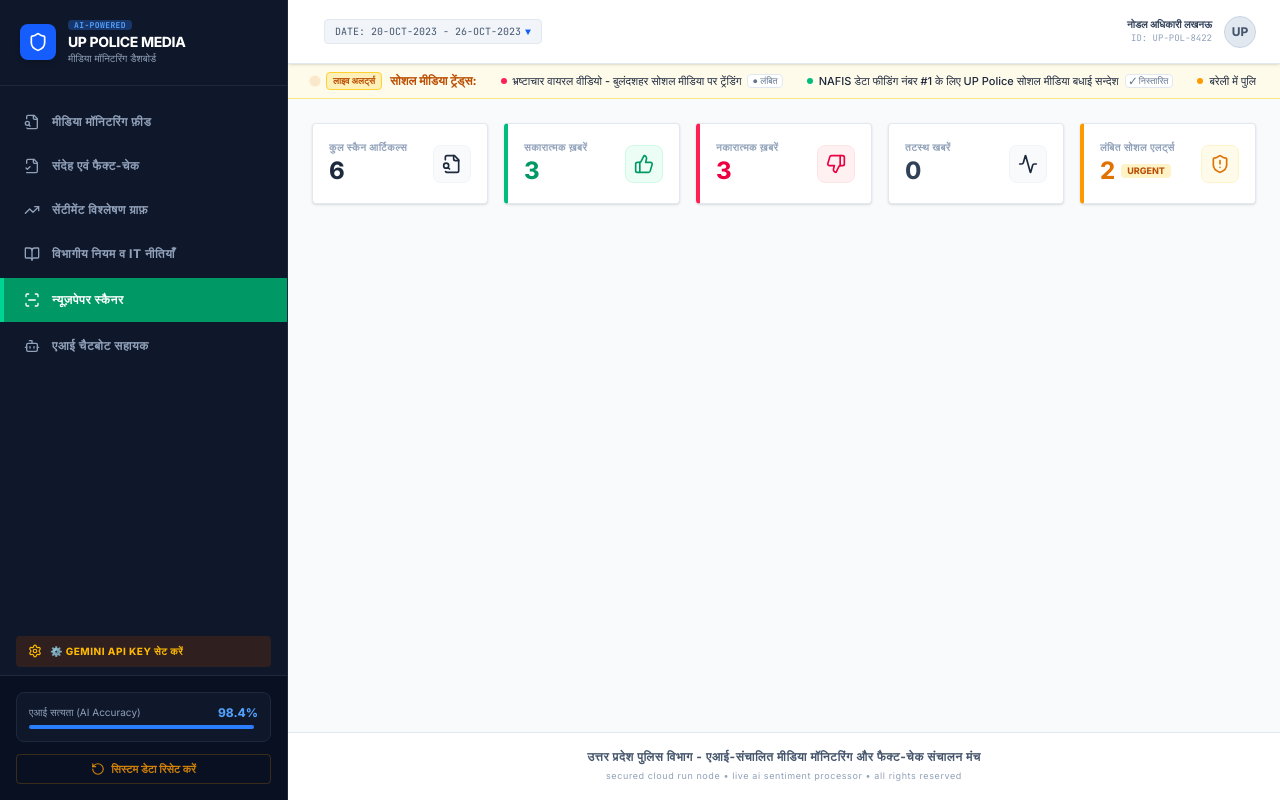
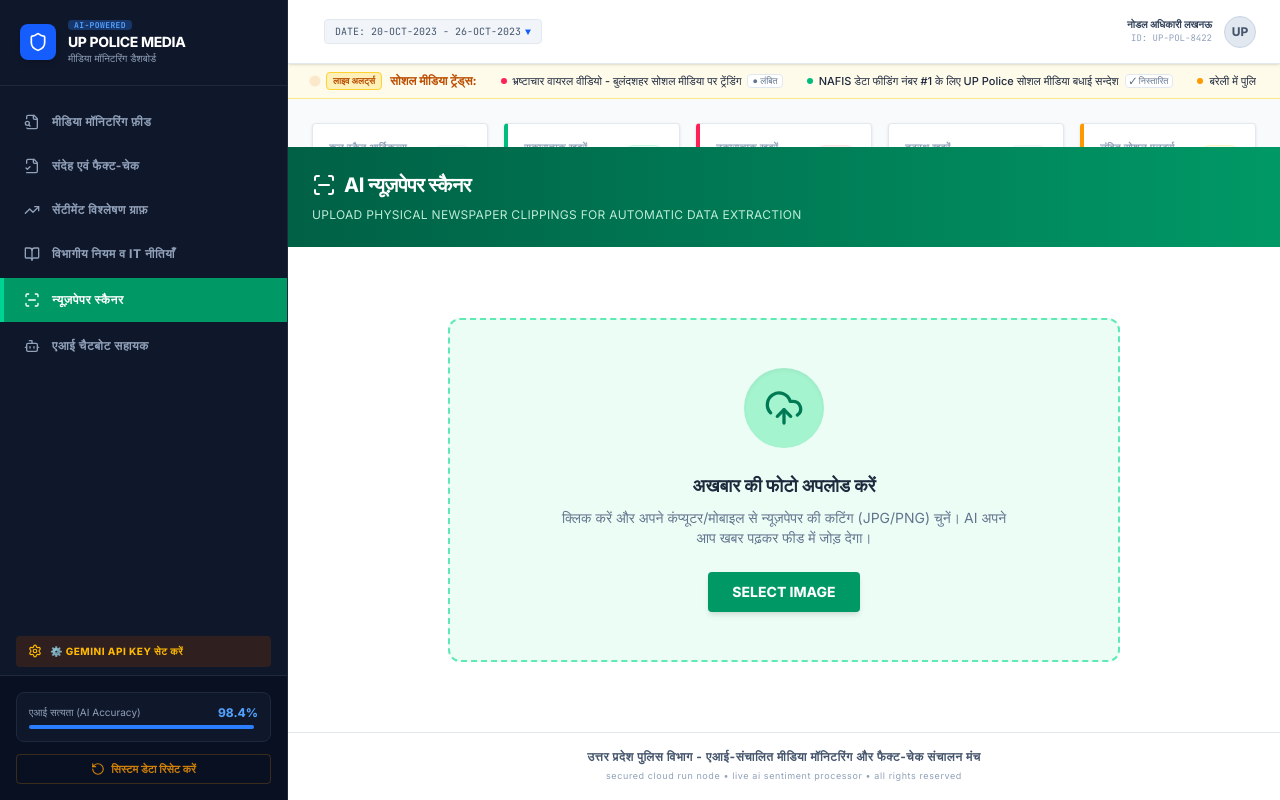
Before and after one commit to vivekimpdoc-commits/up-police-media-monitoring---fact-check-dashboard, a React (Vite) app: page / in a window 1280 px wide. Both pictures are taken after a click on the button "न्यूज़पेपर स्कैनर". Built offline with nearby package versions, Linux system fonts and the light colour scheme.

Commit message:
fix: Inject missing Scanner View UI

```diff
--- a/src/App.tsx
+++ b/src/App.tsx
@@ -1695,6 +1695,65 @@ export default function App() {
 
       {/* Footer copyright */}
 
+        {/* TAB CONTENT: SCANNER VIEW */}
+        {activeTab === "scanner" && (
+          <div id="scanner-view" className="flex flex-col h-full overflow-y-auto">
+            <div className="bg-gradient-to-r from-emerald-800 to-emerald-600 text-white p-6 shadow-md shrink-0">
+              <h2 className="text-xl font-black uppercase tracking-tight flex items-center gap-2">
+                <ScanLine className="w-6 h-6" />
+                AI न्यूज़पेपर स्कैनर
+              </h2>
+              <p className="text-emerald-100 text-xs mt-2 uppercase tracking-wide opacity-90">
+                Upload physical newspaper clippings for automatic data extraction
+              </p>
+            </div>
+
+            <div className="p-6 flex-grow flex items-center justify-center bg-white">
+              <div className="max-w-2xl w-full">
+                <div className="border-2 border-dashed border-emerald-300 bg-emerald-50 rounded-xl p-12 text-center transition-all hover:bg-emerald-100">
+                  <input
+                    type="file"
+                    accept="image/*"
+                    onChange={handleImageUpload}
+                    className="hidden"
+                    id="newspaper-upload"
+                  />
+                  <label
+                    htmlFor="newspaper-upload"
+                    className="cursor-pointer flex flex-col items-center justify-center"
+                  >
+                    <div className="w-20 h-20 bg-emerald-200 rounded-full flex items-center justify-center mb-6 shadow-inner">
+                      <UploadCloud className="w-10 h-10 text-emerald-700" />
+                    </div>
+                    <h3 className="text-lg font-bold text-slate-800 mb-2">अखबार की फोटो अपलोड करें</h3>
+                    <p className="text-sm text-slate-500 mb-6 max-w-md">
+                      क्लिक करें और अपने कंप्यूटर/मोबाइल से न्यूज़पेपर की कटिंग (JPG/PNG) चुनें। AI अपने आप खबर पढ़कर फीड में जोड़ देगा।
+                    </p>
+                    <span className="px-6 py-2.5 bg-emerald-600 text-white text-sm font-bold uppercase rounded shadow-md hover:bg-emerald-700 transition-colors">
+                      Select Image
+                    </span>
+                  </label>
+                </div>
+
+                {isScanning && (
+                  <div className="mt-8 flex flex-col items-center justify-center p-6 bg-slate-50 rounded border border-slate-200">
+                    <ScanLine className="w-10 h-10 text-emerald-500 animate-pulse mb-3" />
+                    <h4 className="text-emerald-700 font-bold mb-1">AI अखबार स्कैन कर रहा है...</h4>
+                    <p className="text-xs text-slate-500">कृपया प्रतीक्षा करें, इसमें कुछ सेकंड लग सकते हैं</p>
+                  </div>
+                )}
+
+                {scannerError && (
+                  <div className="mt-6 p-4 bg-red-50 border-l-4 border-red-500 rounded text-red-700 text-sm font-medium">
+                    {scannerError}
+                  </div>
+                )}
+
+              </div>
+            </div>
+          </div>
+        )}
+
         {/* TAB CONTENT: 5. AI CHATBOT */}
         {activeTab === "aichat" && (
           <div id="aichat-view" className="flex flex-col h-[calc(100vh-220px)] bg-white border border-slate-200 rounded shadow-sm overflow-hidden">
```
